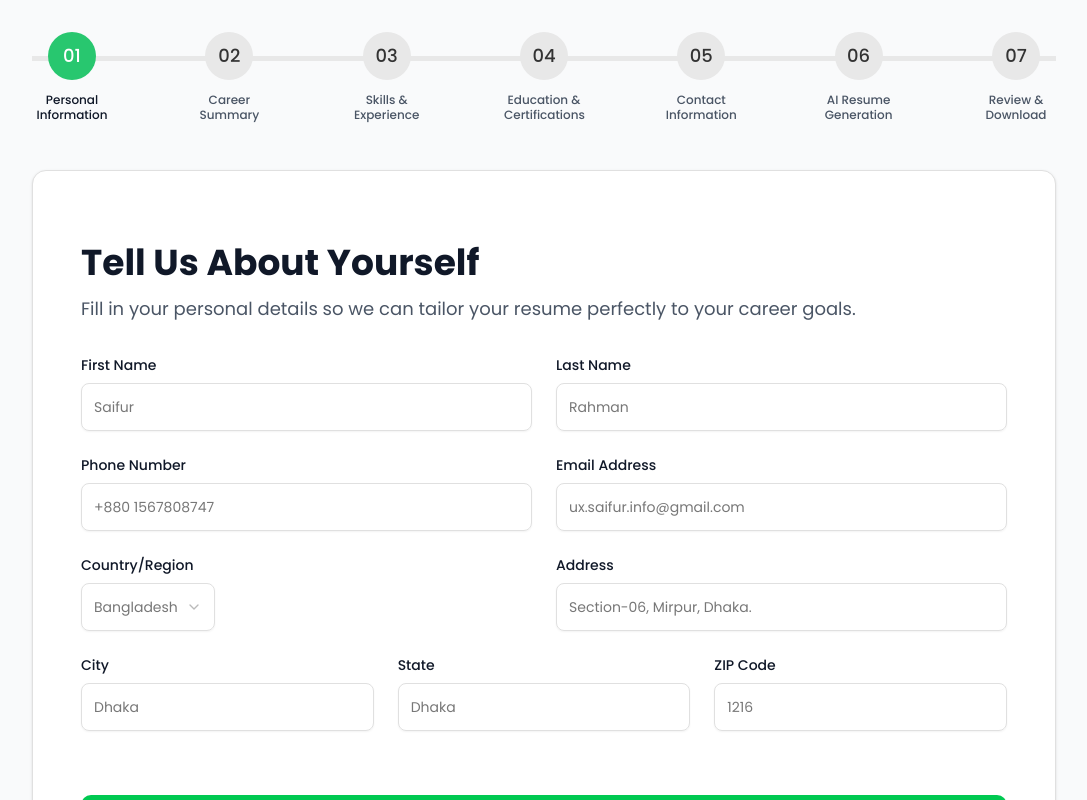
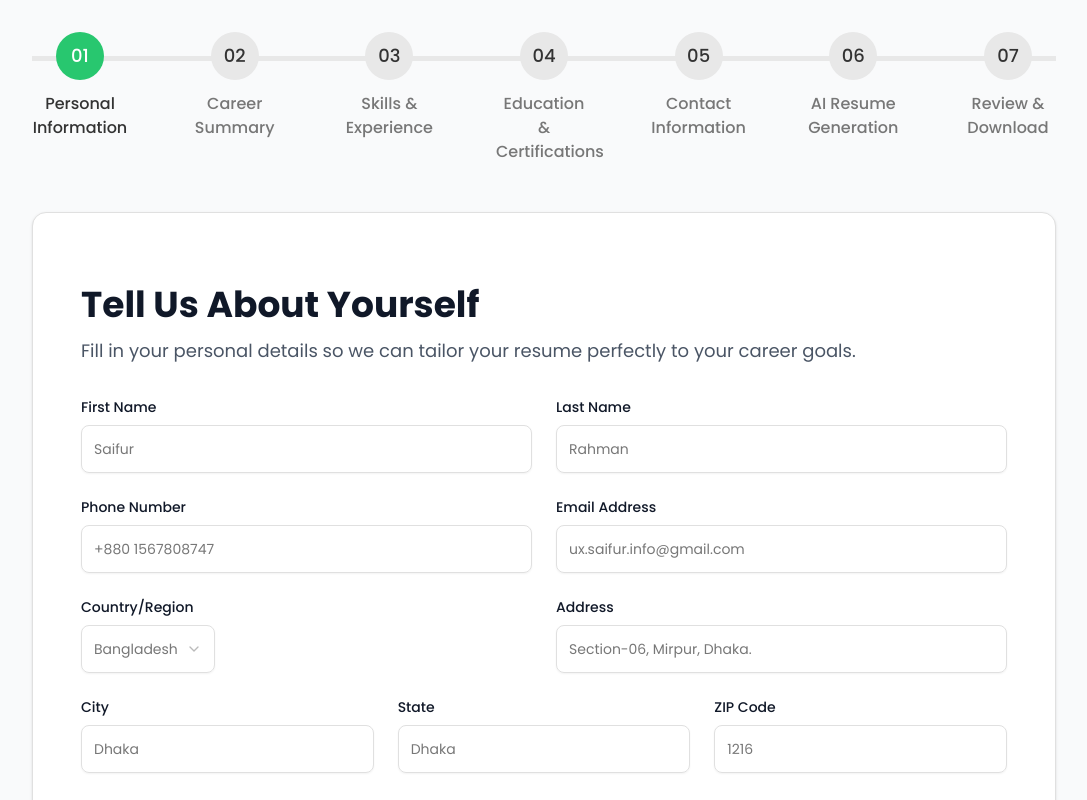
Before and after one commit to engrnahiankhan/cv-making, a Next.js app: page /create-cv/1 in a window 1280 px wide. Shown: the top 800 px of the page, without its empty margins (96-1183 px from the left). Built offline with nearby package versions, Linux system fonts and the light colour scheme.

Commit message:
fix line height

```diff
--- a/src/app/create-cv/[slug]/page.tsx
+++ b/src/app/create-cv/[slug]/page.tsx
@@ -97,7 +97,7 @@ const MultiStepForm = () => {
 
             {/* Progress line */}
             <div
-              className="absolute top-6 left-0 h-0.5 bg-green-500 transition-all duration-500"
+              className="absolute top-6 left-0 h-[5px] bg-green-500 transition-all duration-500"
               style={{
                 width: `${((currentStep - 1) / (steps.length - 1)) * 100}%`,
               }}></div>
@@ -119,12 +119,12 @@ const MultiStepForm = () => {
                       )}>
                       {step.number}
                     </div>
-                    <div className="text-center mt-3 max-w-20">
+                    <div className="text-center mt-3 max-w-24">
                       <p
                         className={cn(
-                          "text-xs font-medium leading-tight",
-                          isActive && "text-gray-900",
-                          !isActive && "text-gray-600"
+                          "text-base font-medium leading-[150%]",
+                          isActive && "text-main",
+                          !isActive && "text-subtle"
                         )}>
                         {step.title}
                       </p>
```
